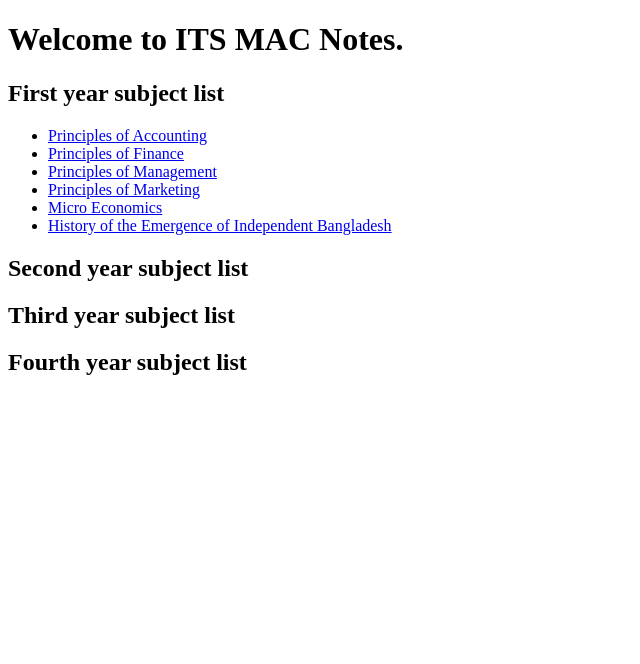
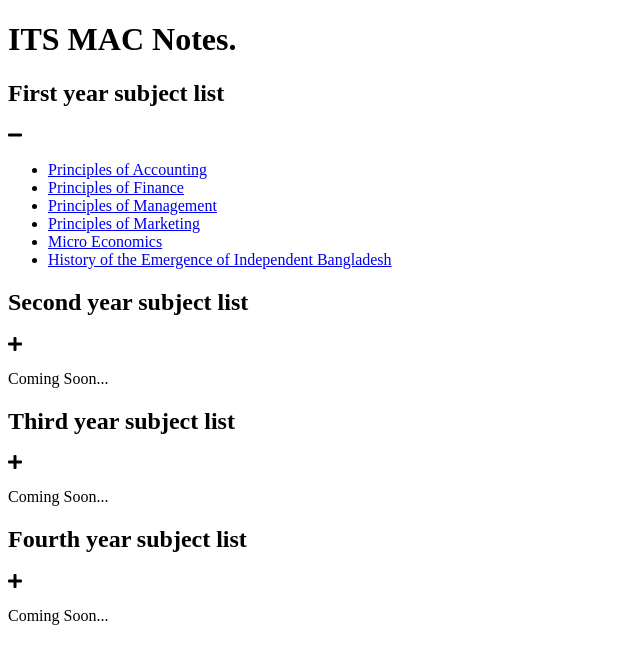
Before and after one commit to itsmacr8/itsmac-notes, a Python web app: template src/templates/index.html in a window 1280 px wide. Shown: the top 664 px of the page, without its empty margins (0-640 px from the left). Run offline with Jinja, Linux system fonts and the light colour scheme; the template is opened without the code that fills it, so the values that code supplies are empty.

Commit message:
Fix navigation bar and redesign home page.
Add accordion to the home page.

```diff
--- a/src/sass/components/_index.scss
+++ b/src/sass/components/_index.scss
@@ -1,2 +1,3 @@
 @forward "./_header.scss";
 @forward "./_footer.scss";
+@forward "./_accordion.scss";
--- a/src/sass/pages/_index.scss
+++ b/src/sass/pages/_index.scss
@@ -1,4 +1,5 @@
 @forward './accounting';
+@forward './home';
 
 p {
     margin-bottom: 1.5rem;
@@ -68,7 +69,6 @@ ol.custom-list {
     position: fixed;
     bottom: 20px;
     right: 20px;
-    z-index: 10;
     background-color: var(--red);
     border-radius: 50%;
     width: 50px;
--- a/src/templates/index.html
+++ b/src/templates/index.html
@@ -13,43 +13,56 @@
         crossorigin="anonymous" />
 </head>
 
-<body>
+<body class="homepage-layout">
     <nav id="navigation" class="navigation" role="navigation"></nav>
     <header class="container my-2">
-        <h1 class="text-center">Welcome to ITS MAC Notes.</h1>
+        <h1 class="text-center">ITS MAC Notes.</h1>
     </header>
     <main class="container">
-        <div>
+        <div data-accordion="accordions">
+            <div class="accordion">
+                <div class="accordion__heading">
                     <h2 id="first-year">First year subject list</h2>
-            <ul>
-                <li>
-                    <a href="principles_of_accounting.html">Principles of Accounting</a>
-                </li>
-                <li>
-                    <a href="principles_of_finance.html">Principles of Finance</a>
-                </li>
-                <li>
-                    <a href="principles_of_management.html">Principles of Management</a>
-                </li>
-                <li>
-                    <a href="principles_of_marketing.html">Principles of Marketing</a>
-                </li>
-                <li>
-                    <a href="micro_economics.html">Micro Economics</a>
-                </li>
-                <li>
-                    <a href="history_of_the_emergence_of_independent_bangladesh.html">History of the Emergence of Independent Bangladesh</a>
-                </li>
+                    <i class="fas fa-minus accordion__icon" data-accordion-icon="1"></i>
+                    </div>
+                    <div class="accordion__body js-accordion__body--active" data-accordion-body="1">
+                        <ul class="subject-list">
+                            <li><a class="subject-name" href="principles_of_accounting.html">Principles of Accounting</a></li>
+                            <li><a class="subject-name" href="principles_of_finance.html">Principles of Finance</a></li>
+                            <li><a class="subject-name" href="principles_of_management.html">Principles of Management</a></li>
+                            <li><a class="subject-name" href="principles_of_marketing.html">Principles of Marketing</a></li>
+                            <li><a class="subject-name" href="micro_economics.html">Micro Economics</a></li>
+                            <li><a class="subject-name" href="history_of_the_emergence_of_independent_bangladesh.html">History of the Emergence of Independent Bangladesh</a></li>
                         </ul>
                     </div>
-        <div>
+            </div>
+            <div class="accordion">
+                <div class="accordion__heading">
                     <h2 id="#second-year">Second year subject list</h2>
+                    <i class="fas fa-plus accordion__icon" data-accordion-icon="2"></i>
                 </div>
-        <div>
+                <div class="accordion__body" data-accordion-body="2">
+                    <p>Coming Soon...</p>
+                </div>
+                </div>
+                <div class="accordion">
+                    <div class="accordion__heading">
                         <h2 id="#third-year">Third year subject list</h2>
+                    <i class="fas fa-plus accordion__icon" data-accordion-icon="3"></i>
                 </div>
-        <div>
-            <h2 id="#fourth-year">Fourth year subject list</h2>
+                <div class="accordion__body" data-accordion-body="3">
+                    <p>Coming Soon...</p>
+                </div>
+                </div>
+                <div class="accordion">
+                    <div class="accordion__heading">
+                        <h2>Fourth year subject list</h2>
+                        <i class="fas fa-plus accordion__icon" data-accordion-icon="4"></i>
+                    </div>
+                    <div class="accordion__body" data-accordion-body="4">
+                        <p>Coming Soon...</p>
+                    </div>
+                </div>
         </div>
     </main>
     <footer id="footer"></footer>
--- a/webpack.dev.config.js
+++ b/webpack.dev.config.js
@@ -60,7 +60,7 @@ module.exports = {
         new CleanWebpackPlugin(),
         new HtmlWebpackPlugin({
             filename: 'index.html',
-            title: 'Welcome to ITS MAC notes',
+            title: 'Notes | ITS MAC',
             description: 'ITS MAC saves his notes here.',
             template: 'src/templates/index.html',
             publicPath: ''
--- a/webpack.production.config.js
+++ b/webpack.production.config.js
@@ -67,7 +67,7 @@ module.exports = {
         new CleanWebpackPlugin(),
         new HtmlWebpackPlugin({
             filename: 'index.html',
-            title: 'Welcome to ITS MAC notes',
+            title: 'Notes | ITS MAC',
             description: 'ITS MAC saves his notes here.',
             template: 'src/templates/index.html',
             publicPath: ''
```
Also changed, not shown: src/sass/base/_animation.scss (+11 -0 lines), src/sass/components/_accordion.scss (added, +35 -0 lines), src/sass/components/_header.scss (+3 -6 lines), src/sass/pages/_home.scss (added, +13 -0 lines), src/typescript/app.ts (+5 -4 lines), src/typescript/components/_accordion.ts (added, +25 -0 lines), src/typescript/components/_footer.ts (+2 -27 lines), src/typescript/components/_header.ts (+2 -21 lines). Lines whose indentation alone changed are shown as unchanged.
